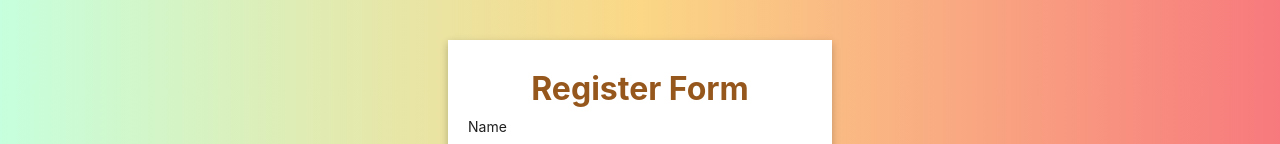
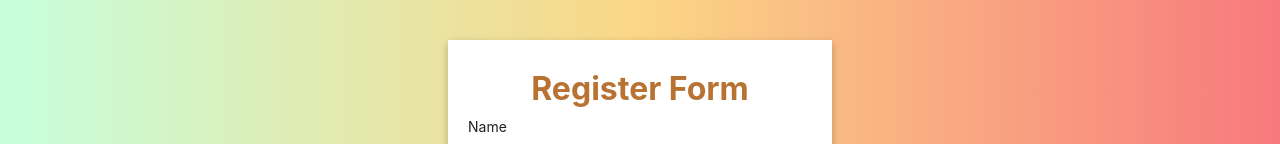
Before and after one commit to shiva-9557/stellerSledge, a React (Create React App) app in the folder client/: page /register in a window 1280 px wide. Shown: the part 164-308 px from the top of the page. Built offline with nearby package versions, Linux system fonts and the light colour scheme.

Commit message:
Update RegisterPage.css

```diff
--- a/client/src/styles/RegisterPage.css
+++ b/client/src/styles/RegisterPage.css
@@ -16,7 +16,7 @@
     margin-top: 10px;
     text-align: center;
     font-weight: bold;
-    color: #96571d;
+    color: #b87333;
   }
 
   .register-form a {
```
